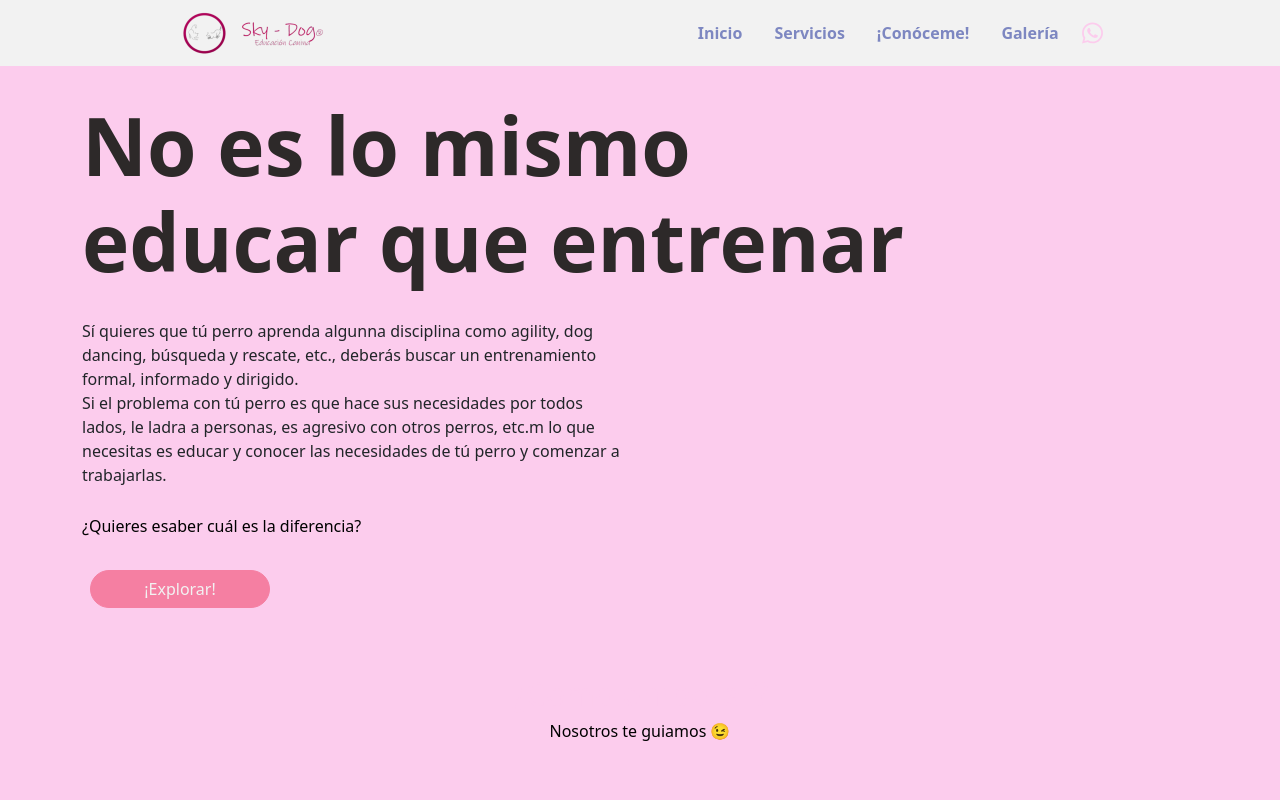
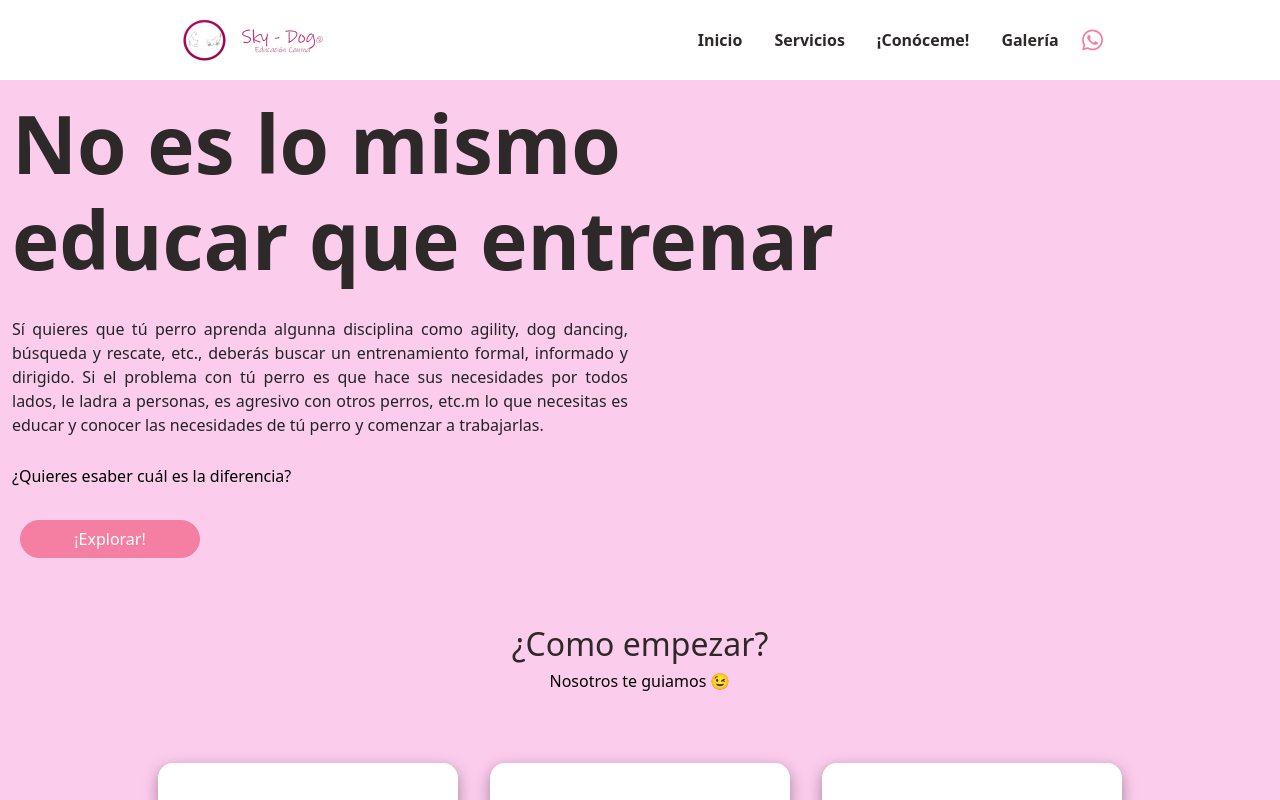
Before and after one commit to emiliodeleonhdez/sky-dog, a React (Create React App) app: page / in a window 1280 px wide. Shown: the top 800 px of the page. Built offline with nearby package versions, Linux system fonts and the light colour scheme.

Commit message:
Last commit in mtrx

```diff
--- a/src/App.scss
+++ b/src/App.scss
@@ -23,6 +23,7 @@ $secondary: $sky-dog-secondary-color;
     border-radius: 15px;
     width: 300px;
     min-height: 400px;
+    background-color: $sky-dog-white-color;
     box-shadow: rgb(0 0 0 / 35%) 0px 5px 15px;
 }
 
@@ -41,12 +42,8 @@ body {
 }
 
 
-h1 {
+h1, h2 {
     color: $black-merlina;
-}
-
-h2 {
-    color: $sky-dog-secondary-color
 }
 
 h5,
@@ -55,20 +52,20 @@ h6 {
 }
 
 a {
-    color: $sky-dog-secondary-support-color !important;
+    color: $black-merlina !important;
     font-weight: 600 !important;
     text-decoration: none;
 
     &:hover {
-        color: $sky-dog-primary-color !important;
+        color: $pink-brownie !important;
     }
 }
 
 svg {
-    color: $sky-dog-secondary-color;
+    color: $pink-brownie;
 
     &:hover {
-        color: $sky-dog-primary-color;
+        color: $pink-nala;
     }
 }
 
@@ -81,7 +78,7 @@ svg {
     }
 
     .landing__description {
-        text-align: left;
+        text-align: justify;
         width: 50%;
     }
 
@@ -93,7 +90,7 @@ svg {
 }
 
 //Media query to mobile when browser hits 425px or less
-@media only screen and (max-width: 425px) {
+@media only screen and (max-width: 768px) {
 
     .landing__container {
 
@@ -129,6 +126,7 @@ svg {
     width: 300px;
     height: 350px;
     box-shadow: rgb(0 0 0 / 35%) 0px 5px 15px;
+    background-color: $sky-dog-white-color;
 
     img {
         @include sky-dog-card-img();
@@ -168,10 +166,7 @@ svg {
     top: 0px;
     background-color: $sky-dog-white-color;
     z-index: 5;
-    // svg {
-    //     font-size: 24px;
-    //     color: $sky-dog-primary-color;
-    // }
+    height: 80px;
 }
 
 .container__header-options {
@@ -254,7 +249,7 @@ svg {
 
         a {
             border: none !important;
-            color: $sky-dog-secondary-color !important;
+            color: $pink-brownie !important;
         }
     }
 }
--- a/src/pages/Landing/LandingPage.jsx
+++ b/src/pages/Landing/LandingPage.jsx
@@ -34,14 +34,14 @@ const LandingPage = () => {
 
     return (
         <>
-            <div className="container my-3 landing__container">
+            <div className="container-fluid landing__container">
                 <div className="row children__elements--mt-15-mb-15">
                     <h1 className="col-12 font-weight__bold display-1 landing_main-title">
                         No es lo mismo <br />
                         educar que entrenar
                     </h1>
-                    <p className="text-justify landing__description">
-                        Sí quieres que tú perro aprenda algunna disciplina como agility, dog dancing, búsqueda y rescate, etc., deberás buscar un entrenamiento formal, informado y dirigido. <br /> Si el problema con tú perro es que hace sus necesidades por todos lados, le ladra a personas, es agresivo con otros perros, etc.m lo que necesitas es educar y conocer las necesidades de tú perro y comenzar a trabajarlas.
+                    <p className="landing__description">
+                        Sí quieres que tú perro aprenda algunna disciplina como agility, dog dancing, búsqueda y rescate, etc., deberás buscar un entrenamiento formal, informado y dirigido. Si el problema con tú perro es que hace sus necesidades por todos lados, le ladra a personas, es agresivo con otros perros, etc.m lo que necesitas es educar y conocer las necesidades de tú perro y comenzar a trabajarlas.
                     </p>
                     {/* <img className="landing__doggy-illustration" src={skyDogDoggy} alt="" /> */}
                     <h6 className="col-12 landing__know-how">¿Quieres esaber cuál es la diferencia?</h6>
@@ -58,9 +58,9 @@ const LandingPage = () => {
                         <LandingCard key={index} cardImg={card.img} cardTitle={card.title} cardDescription={card.description} />
                     ))}
                 </div>
-                <div className="row">
+                {/* <div className="row">
                     <PrimaryCarousel />
-                </div>
+                </div> */}
             </div>
         </>
     );
--- a/src/styles/vars.scss
+++ b/src/styles/vars.scss
@@ -2,7 +2,7 @@ $sky-dog-primary-color: #f57fa2;
 $sky-dog-secondary-color: #fccced;
 $sky-dog-primary-support-color: #c79ad8;
 $sky-dog-secondary-support-color: #7d87c1;
-$sky-dog-white-color: #F2F2F2;
+$sky-dog-white-color: #ffff;
 $sky-dog-gray-color: #8f8f8f;
 $pink-brownie: #f57fa2;
 $pink-nala: #fccced;
```
